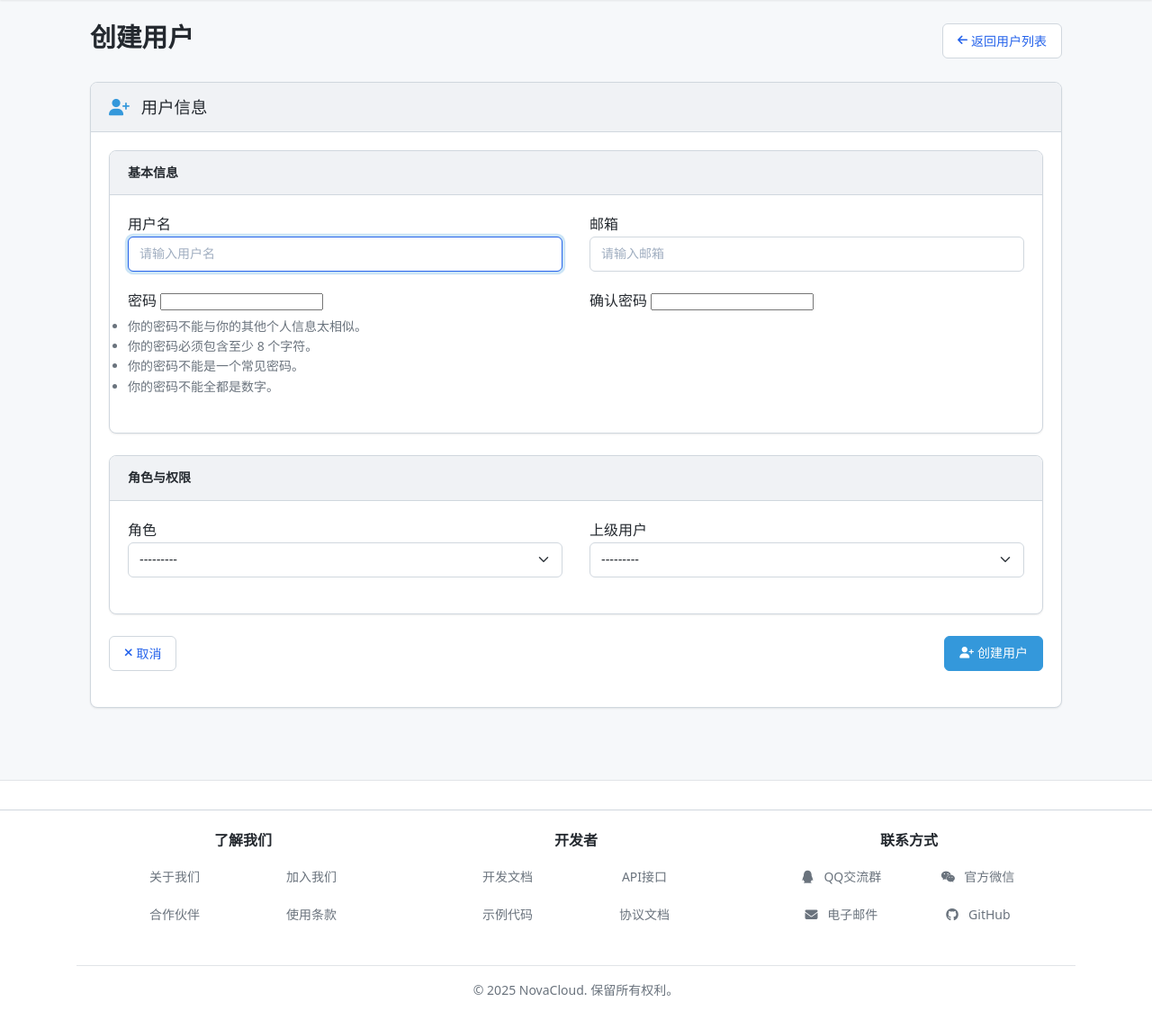
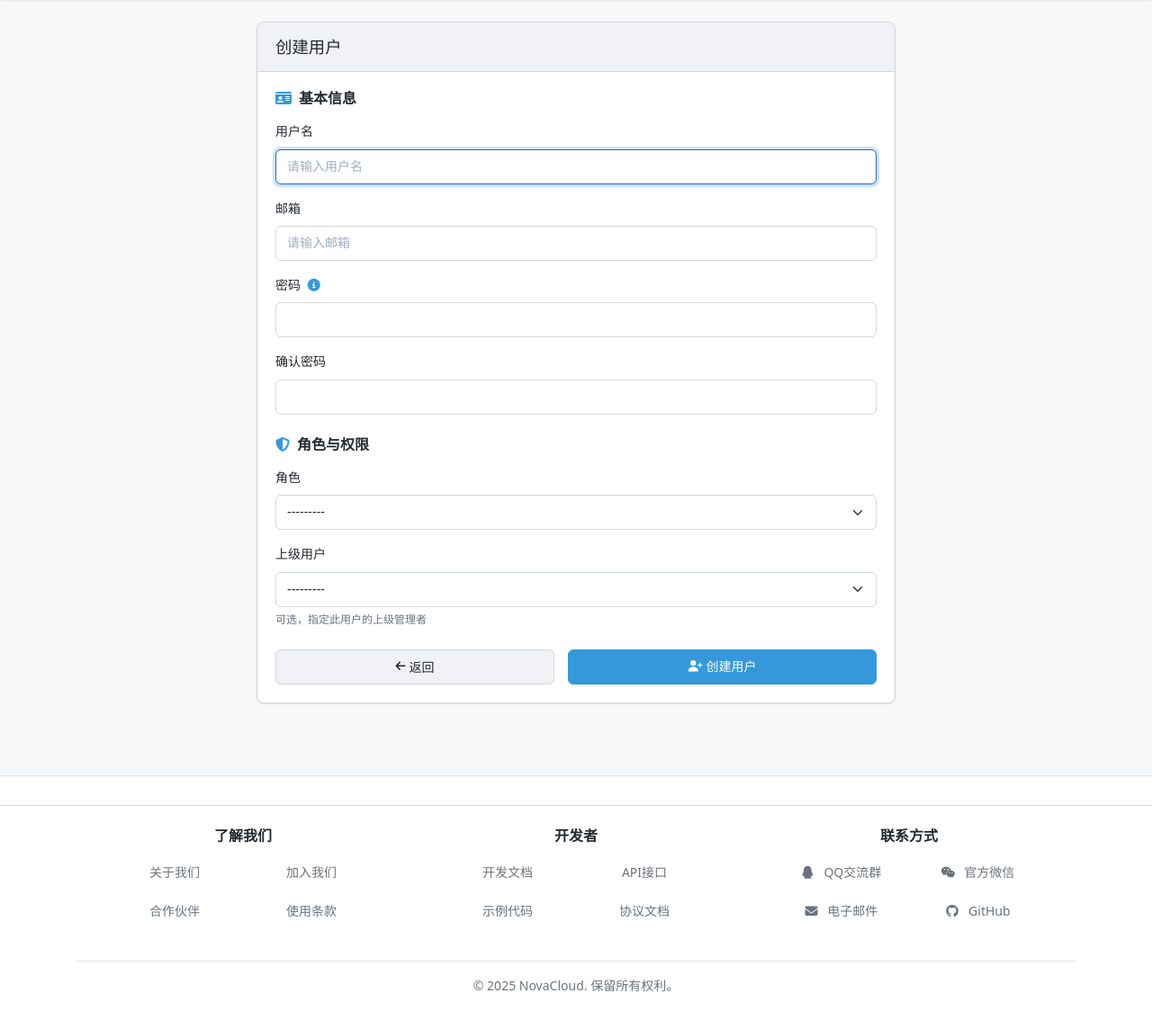
Before and after one commit to Miraitowa-la/NovaCloud, a Django app: page /manage/users/create/ in a window 1280 px wide. Shown: the part 65-1209 px from the top of the page at 90% size. After the commit the page ends 1168 px from the top, so only its background shows below. Run offline with Django 5.2, Linux system fonts and the light colour scheme; the visitor is signed in with stand-in values (Sample User, id 1); data comes from the database, SQL or seed files in the repository.

Commit message:
整体UI/UX优化

```diff
--- a/templates/admin_panel/user_form.html
+++ b/templates/admin_panel/user_form.html
@@ -5,21 +5,13 @@
 
 {% block admin_content_main %}
 <div class="container">
-    <!-- 页面标题和返回按钮 -->
-    <div class="d-flex justify-content-between align-items-center mb-4">
-        <h2>{% if is_create %}创建用户{% else %}编辑用户 - {{ user_obj.username }}{% endif %}</h2>
-        <a href="{% url 'admin_panel:user_list' %}" class="btn btn-outline-secondary">
-            <i class="fas fa-arrow-left mr-1"></i> 返回用户列表
-        </a>
-    </div>
-
-    <!-- 表单卡片 -->
+    <div class="row justify-content-center">
+        <div class="col-md-8">
             <div class="card shadow-sm">
                 <div class="card-header">
-            <h5 class="card-title mb-0">
-                <i class="fas {% if is_create %}fa-user-plus{% else %}fa-user-edit{% endif %} text-primary mr-2"></i>
-                {% if is_create %}用户信息{% else %}编辑用户信息{% endif %}
-            </h5>
+                    <h4 class="card-title mb-0">
+                        {% if is_create %}创建用户{% else %}编辑用户：{{ user_obj.username }}{% endif %}
+                    </h4>
                 </div>
                 <div class="card-body">
                     <form method="post" action="{% if is_create %}{% url 'admin_panel:user_create' %}{% else %}{% url 'admin_panel:user_update' user_obj.id %}{% endif %}">
@@ -36,170 +28,131 @@
                         {% endif %}
 
                         <!-- 基本信息部分 -->
-                <div class="card mb-4">
-                    <div class="card-header bg-light">
-                        <h6 class="mb-0">基本信息</h6>
-                    </div>
-                    <div class="card-body">
-                        <div class="row">
+                        <h5 class="mb-3"><i class="fas fa-id-card text-primary mr-2"></i>基本信息</h5>
+
                         <!-- 用户名字段 -->
-                            <div class="col-md-6">
-                                <div class="form-group">
-                                    <label for="{{ form.username.id_for_label }}">用户名</label>
+                        <div class="form-group mb-3">
+                            <label for="{{ form.username.id_for_label }}" class="form-label">用户名</label>
                             {{ form.username }}
                             {% if form.username.errors %}
-                                    <div class="text-danger">
+                            <div class="text-danger mt-1">
                                 {% for error in form.username.errors %}
-                                        <small>{{ error }}</small>
+                                <small><i class="fas fa-exclamation-circle mr-1"></i>{{ error }}</small>
                                 {% endfor %}
                             </div>
                             {% endif %}
                         </div>
-                            </div>
 
                         <!-- 邮箱字段 -->
-                            <div class="col-md-6">
-                                <div class="form-group">
-                                    <label for="{{ form.email.id_for_label }}">邮箱</label>
+                        <div class="form-group mb-3">
+                            <label for="{{ form.email.id_for_label }}" class="form-label">邮箱</label>
                             {{ form.email }}
                             {% if form.email.errors %}
-                                    <div class="text-danger">
+                            <div class="text-danger mt-1">
                                 {% for error in form.email.errors %}
-                                        <small>{{ error }}</small>
+                                <small><i class="fas fa-exclamation-circle mr-1"></i>{{ error }}</small>
                                 {% endfor %}
                             </div>
                             {% endif %}
                         </div>
-                            </div>
-                        </div>
 
                         {% if is_create %}
-                        <div class="row">
                         <!-- 密码字段 -->
-                            <div class="col-md-6">
-                                <div class="form-group">
-                                    <label for="{{ form.password1.id_for_label }}">密码</label>
+                        <div class="form-group mb-3">
+                            <label for="{{ form.password1.id_for_label }}" class="form-label">
+                                密码
+                                {% if form.password1.help_text %}
+                                <i class="fas fa-info-circle ml-1 text-primary password-help-icon"
+                                   data-toggle="tooltip"
+                                   data-placement="right"
+                                   title="密码不能与你的个人信息太相似。
+密码必须包含至少 8 个字符。
+密码不能是一个常见密码。
+密码不能全都是数字。"></i>
+                                {% endif %}
+                            </label>
                             {{ form.password1 }}
                             {% if form.password1.errors %}
-                                    <div class="text-danger">
+                            <div class="text-danger mt-1">
                                 {% for error in form.password1.errors %}
-                                        <small>{{ error }}</small>
-                                        {% endfor %}
-                                    </div>
-                                    {% endif %}
-                                    {% if form.password1.help_text %}
-                                    <small class="form-text text-muted">{{ form.password1.help_text }}</small>
-                                    {% endif %}
-                                </div>
-                            </div>
-
-                            <!-- 确认密码字段 -->
-                            <div class="col-md-6">
-                                <div class="form-group">
-                                    <label for="{{ form.password2.id_for_label }}">确认密码</label>
-                                    {{ form.password2 }}
-                                    {% if form.password2.errors %}
-                                    <div class="text-danger">
-                                        {% for error in form.password2.errors %}
-                                        <small>{{ error }}</small>
+                                <small><i class="fas fa-exclamation-circle mr-1"></i>{{ error }}</small>
                                 {% endfor %}
                             </div>
                             {% endif %}
                         </div>
-                            </div>
-                        </div>
-                        {% endif %}
-                    </div>
-                </div>
 
-                <!-- 角色与权限部分 -->
-                <div class="card mb-4">
-                    <div class="card-header bg-light">
-                        <h6 class="mb-0">角色与权限</h6>
-                    </div>
-                    <div class="card-body">
-                        <div class="row">
-                            <!-- 角色字段 -->
-                            <div class="col-md-6">
-                                <div class="form-group">
-                                    <label for="{{ form.role.id_for_label }}">角色</label>
-                                    {{ form.role }}
-                                    {% if form.role.errors %}
-                                    <div class="text-danger">
-                                        {% for error in form.role.errors %}
-                                        <small>{{ error }}</small>
+                        <!-- 确认密码字段 -->
+                        <div class="form-group mb-3">
+                            <label for="{{ form.password2.id_for_label }}" class="form-label">确认密码</label>
+                            {{ form.password2 }}
+                            {% if form.password2.errors %}
+                            <div class="text-danger mt-1">
+                                {% for error in form.password2.errors %}
+                                <small><i class="fas fa-exclamation-circle mr-1"></i>{{ error }}</small>
                                 {% endfor %}
                             </div>
                             {% endif %}
                         </div>
-                            </div>
+                        {% endif %}
 
-                            <!-- 上级用户字段 -->
-                            <div class="col-md-6">
-                                <div class="form-group">
-                                    <label for="{{ form.parent_user.id_for_label }}">上级用户</label>
-                                    {{ form.parent_user }}
-                                    {% if form.parent_user.errors %}
-                                    <div class="text-danger">
-                                        {% for error in form.parent_user.errors %}
-                                        <small>{{ error }}</small>
+                        <!-- 角色与权限部分 -->
+                        <h5 class="mb-3 mt-4"><i class="fas fa-shield-alt text-primary mr-2"></i>角色与权限</h5>
+
+                        <!-- 角色字段 -->
+                        <div class="form-group mb-3">
+                            <label for="{{ form.role.id_for_label }}" class="form-label">角色</label>
+                            {{ form.role }}
+                            {% if form.role.errors %}
+                            <div class="text-danger mt-1">
+                                {% for error in form.role.errors %}
+                                <small><i class="fas fa-exclamation-circle mr-1"></i>{{ error }}</small>
                                 {% endfor %}
                             </div>
                             {% endif %}
                         </div>
+
+                        <!-- 上级用户字段 -->
+                        <div class="form-group mb-3">
+                            <label for="{{ form.parent_user.id_for_label }}" class="form-label">上级用户</label>
+                            {{ form.parent_user }}
+                            {% if form.parent_user.errors %}
+                            <div class="text-danger mt-1">
+                                {% for error in form.parent_user.errors %}
+                                <small><i class="fas fa-exclamation-circle mr-1"></i>{{ error }}</small>
+                                {% endfor %}
                             </div>
+                            {% endif %}
+                            <div class="form-text text-muted">可选，指定此用户的上级管理者</div>
                         </div>
 
                         {% if not is_create %}
-                        <div class="row">
-                            <!-- 账户状态字段 -->
-                            <div class="col-md-6">
-                                <div class="form-group">
-                                    <div class="form-check">
+                        <!-- 账户状态和权限 -->
+                        <div class="form-group mb-3">
+                            <div class="form-check mb-2">
                                 {{ form.is_active }}
                                 <label class="form-check-label" for="{{ form.is_active.id_for_label }}">
                                     账户有效
                                 </label>
-                                    </div>
-                                    {% if form.is_active.errors %}
-                                    <div class="text-danger">
-                                        {% for error in form.is_active.errors %}
-                                        <small>{{ error }}</small>
-                                        {% endfor %}
-                                    </div>
-                                    {% endif %}
-                                </div>
+                                <div class="form-text text-muted">取消勾选可暂时禁用此用户的账户</div>
                             </div>
 
-                            <!-- 管理员权限字段 -->
-                            <div class="col-md-6">
-                                <div class="form-group">
                             <div class="form-check">
                                 {{ form.is_staff }}
                                 <label class="form-check-label" for="{{ form.is_staff.id_for_label }}">
                                     管理员权限
                                 </label>
-                                    </div>
-                                    {% if form.is_staff.errors %}
-                                    <div class="text-danger">
-                                        {% for error in form.is_staff.errors %}
-                                        <small>{{ error }}</small>
-                                        {% endfor %}
-                                    </div>
-                                    {% endif %}
-                                </div>
+                                <div class="form-text text-muted">授予此用户管理员权限，可访问系统管理功能</div>
                             </div>
                         </div>
                         {% endif %}
-                    </div>
-                </div>
 
                         <!-- 按钮组 -->
-                <div class="form-group d-flex justify-content-between">
-                    <a href="{% url 'admin_panel:user_list' %}" class="btn btn-outline-secondary">
-                        <i class="fas fa-times mr-1"></i> 取消
+                        <div class="d-flex mt-4">
+                            <a href="{% url 'admin_panel:user_list' %}" class="btn btn-secondary flex-grow-1">
+                                <i class="fas fa-arrow-left mr-1"></i> 返回
                             </a>
-                    <button type="submit" class="btn btn-primary">
+                            <div style="width: 15px;"></div>
+                            <button type="submit" class="btn btn-primary flex-grow-1">
                                 <i class="fas {% if is_create %}fa-user-plus{% else %}fa-save{% endif %} mr-1"></i>
                                 {% if is_create %}创建用户{% else %}保存更改{% endif %}
                             </button>
@@ -208,4 +161,101 @@
                 </div>
             </div>
         </div>
+    </div>
+</div>
+
+<style>
+    /* 表单元素样式增强 */
+    .form-control:focus {
+        box-shadow: 0 0 0 0.2rem rgba(var(--color-primary-rgb), 0.25);
+    }
+
+    /* 标签样式 */
+    .form-label {
+        font-weight: 500;
+        margin-bottom: 0.5rem;
+    }
+
+    /* 表单组间距 */
+    .form-group {
+        margin-bottom: 1.25rem;
+    }
+
+    /* 密码提示图标样式 */
+    .password-help-icon {
+        cursor: help;
+    }
+
+    /* 确保密码字段样式一致 */
+    #id_password1, #id_password2 {
+        display: block;
+        width: 100%;
+        padding: 0.5rem 0.75rem;
+        font-size: 0.875rem;
+        line-height: 1.5;
+        color: var(--text-default);
+        background-color: var(--background-default);
+        background-clip: padding-box;
+        border: 1px solid var(--border-default);
+        border-radius: var(--border-radius-md);
+        transition: border-color 0.15s ease-in-out, box-shadow 0.15s ease-in-out;
+    }
+
+    #id_password1:focus, #id_password2:focus {
+        color: var(--text-default);
+        background-color: var(--background-default);
+        border-color: var(--border-focus);
+        outline: 0;
+        box-shadow: 0 0 0 0.2rem rgba(var(--color-primary-rgb), 0.25);
+    }
+</style>
+
+<script>
+    // 初始化提示工具
+    document.addEventListener('DOMContentLoaded', function() {
+        // 如果页面上有jQuery和Bootstrap的Tooltip
+        if (typeof $ !== 'undefined' && typeof $.fn.tooltip !== 'undefined') {
+            $('.password-help-icon').tooltip();
+        } else {
+            // 简单的原生JavaScript提示实现
+            const tooltipElements = document.querySelectorAll('.password-help-icon');
+            tooltipElements.forEach(function(element) {
+                const title = element.getAttribute('title');
+
+                // 鼠标悬停显示提示
+                element.addEventListener('mouseenter', function(e) {
+                    const tooltip = document.createElement('div');
+                    tooltip.classList.add('password-tooltip');
+                    tooltip.textContent = title;
+                    document.body.appendChild(tooltip);
+
+                    // 计算位置 - 在图标右侧
+                    const rect = element.getBoundingClientRect();
+                    tooltip.style.position = 'absolute';
+                    tooltip.style.left = (rect.right + 10) + 'px';
+                    tooltip.style.top = (rect.top - 5) + 'px';
+                    tooltip.style.zIndex = '1000';
+                    tooltip.style.backgroundColor = 'rgba(0, 0, 0, 0.8)';
+                    tooltip.style.color = 'white';
+                    tooltip.style.padding = '8px 12px';
+                    tooltip.style.borderRadius = '4px';
+                    tooltip.style.fontSize = '0.875rem';
+                    tooltip.style.whiteSpace = 'pre-line';
+                    tooltip.style.maxWidth = '250px';
+
+                    // 保存引用以便移除
+                    element.tooltip = tooltip;
+                });
+
+                // 鼠标移开隐藏提示
+                element.addEventListener('mouseleave', function(e) {
+                    if (element.tooltip) {
+                        element.tooltip.remove();
+                        element.tooltip = null;
+                    }
+                });
+            });
+        }
+    });
+</script>
 {% endblock admin_content_main %}
--- a/templates/base.html
+++ b/templates/base.html
@@ -48,12 +48,12 @@
                         </a>
                     </li>
                     <li class="nav-item">
-                        <a class="nav-link {% if 'iot_devices:project_list' in request.resolver_match.view_name %}active{% endif %}" href="{% url 'iot_devices:project_list' %}">
+                        <a class="nav-link {% if 'iot_devices:' in request.resolver_match.view_name %}active{% endif %}" href="{% url 'iot_devices:project_list' %}">
                             <i class="fas fa-cubes"></i> 项目
                         </a>
                     </li>
                     <li class="nav-item">
-                        <a class="nav-link {% if 'strategy_engine:strategy_list' in request.resolver_match.view_name %}active{% endif %}" href="{% url 'strategy_engine:strategy_list' %}">
+                        <a class="nav-link {% if 'strategy_engine:' in request.resolver_match.view_name %}active{% endif %}" href="{% url 'strategy_engine:strategy_list' %}">
                             <i class="fas fa-sitemap"></i> 策略
                         </a>
                     </li>
--- a/templates/iot_devices/device_form.html
+++ b/templates/iot_devices/device_form.html
@@ -1,7 +1,7 @@
 {% extends 'base.html' %}
 
 {% block title %}
-    {% if device %}编辑设备：{{ device.name }}{% else %}添加新设备{% endif %} - {{ project.name }} - NovaCloud
+    {% if device %}编辑设备：{{ device.name }}{% else %}创建设备{% endif %} - {{ project.name }} - NovaCloud
 {% endblock %}
 
 {% block content %}
@@ -11,7 +11,7 @@
             <div class="card shadow-sm">
                 <div class="card-header">
                     <h4 class="card-title mb-0">
-                        {% if device %}编辑设备：{{ device.name }}{% else %}添加新设备{% endif %}
+                        {% if device %}编辑设备：{{ device.name }}{% else %}创建设备{% endif %}
                     </h4>
                 </div>
                 <div class="card-body">
--- a/templates/iot_devices/project_form.html
+++ b/templates/iot_devices/project_form.html
@@ -1,7 +1,7 @@
 {% extends 'base.html' %}
 
 {% block title %}
-    {% if project %}编辑项目：{{ project.name }}{% else %}创建新项目{% endif %} - NovaCloud
+    {% if project %}编辑项目：{{ project.name }}{% else %}创建项目{% endif %} - NovaCloud
 {% endblock %}
 
 {% block content %}
@@ -11,7 +11,7 @@
             <div class="card shadow-sm">
                 <div class="card-header">
                     <h4 class="card-title mb-0">
-                        {% if project %}编辑项目：{{ project.name }}{% else %}创建新项目{% endif %}
+                        {% if project %}编辑项目：{{ project.name }}{% else %}创建项目{% endif %}
                     </h4>
                 </div>
                 <div class="card-body">
--- a/templates/strategy_engine/strategy_form.html
+++ b/templates/strategy_engine/strategy_form.html
@@ -1,7 +1,7 @@
 {% extends 'base.html' %}
 
 {% block title %}
-    {% if strategy %}编辑策略：{{ strategy.name }}{% else %}创建新策略{% endif %} - NovaCloud
+    {% if strategy %}编辑策略：{{ strategy.name }}{% else %}创建策略{% endif %} - NovaCloud
 {% endblock %}
 
 {% block content %}
@@ -11,7 +11,7 @@
             <div class="card shadow-sm">
                 <div class="card-header">
                     <h4 class="card-title mb-0">
-                        {% if strategy %}编辑策略：{{ strategy.name }}{% else %}创建新策略{% endif %}
+                        {% if strategy %}编辑策略：{{ strategy.name }}{% else %}创建策略{% endif %}
                     </h4>
                 </div>
                 <div class="card-body">
```
Also changed, not shown: templates/accounts/register.html (+68 -5 lines), templates/admin_panel/user_list.html (+12 -13 lines). Lines whose indentation alone changed are shown as unchanged.
